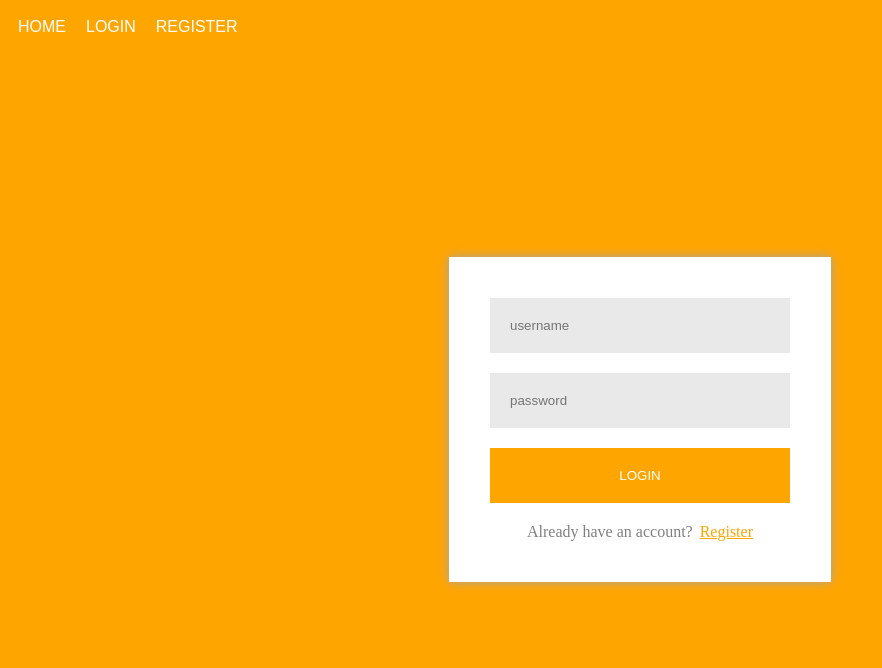
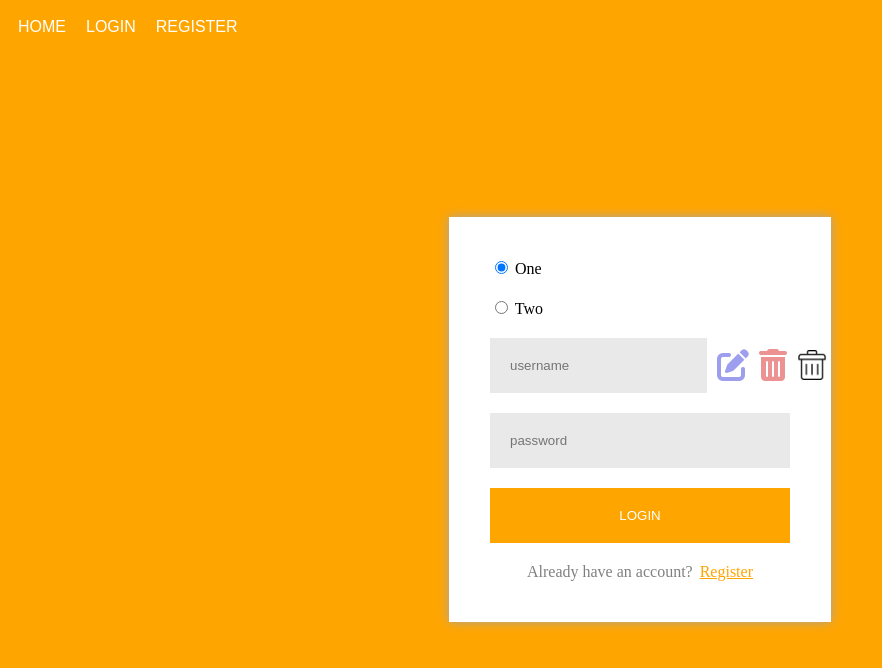
Before and after one commit to GregorHorvatH/js-junior-html, a plain HTML site: page src/index.html in a window 1280 px wide. Shown: the whole page, without its empty margins (0-882 px from the left). Drawn offline with Linux system fonts and the light colour scheme.

Commit message:
add hw 2

```diff
--- a/src/index.html
+++ b/src/index.html
@@ -6,6 +6,10 @@
     <meta name="viewport" content="width=device-width, initial-scale=1.0" />
     <title>Login Form</title>
     <link rel="stylesheet" href="styles.css" />
+    <link
+      rel="stylesheet"
+      href="https://cdnjs.cloudflare.com/ajax/libs/font-awesome/6.1.1/css/all.min.css"
+    />
   </head>
   <body>
     <header>
@@ -17,7 +21,28 @@
     <main>
       <button class="my-button">Push me</button>
       <form class="form">
-        <input class="input" type="text" placeholder="username" name="login" />
+        <label>
+          <input type="radio" name="myRadioGroup" value="one" checked />
+          <span>One</span>
+        </label>
+
+        <label>
+          <input type="radio" name="myRadioGroup" value="two" />
+          <span>Two</span>
+        </label>
+
+        <div class="input-wrapper">
+          <input
+            class="input"
+            type="text"
+            placeholder="username"
+            name="login"
+          />
+
+          <i class="fa-solid fa-pen-to-square blue"></i>
+          <i class="fa-solid fa-trash-can red"></i>
+          <img class="icon" src="./trash.png" alt="delete" />
+        </div>
         <input
           class="input"
           type="password"
--- a/src/index.js
+++ b/src/index.js
@@ -23,6 +23,7 @@ const form = document.querySelector('.form');
 function handleSubmit(e) {
   const login = e.target.elements.login.value;
   const password = e.target.elements.password.value;
+  const myRadioGroup = e.target.elements.myRadioGroup.value;
 
   e.preventDefault();
 
@@ -30,6 +31,7 @@ function handleSubmit(e) {
     console.log('submit form');
     console.log('login:', login);
     console.log('password:', password);
+    console.log('myRadioGroup:', myRadioGroup);
 
     myButton.classList.toggle('visible');
   } else {
--- a/src/styles.css
+++ b/src/styles.css
@@ -42,10 +42,18 @@ form {
   box-shadow: 0 0 10px rgb(166, 166, 166);
 }
 
+.input-wrapper {
+  display: flex;
+  column-gap: 10px;
+  align-items: center;
+  /* border: 1px solid red; */
+}
+
 input.input {
   padding: 20px;
   background-color: rgb(233, 233, 233);
   border: none;
+  flex: 1;
 }
 
 button {
@@ -88,3 +96,19 @@ button {
 .visible {
   display: block;
 }
+
+.icon {
+  cursor: pointer;
+  width: 30px;
+  height: 30px;
+}
+
+.blue {
+  color: rgb(158, 158, 238);
+  font-size: 32px;
+}
+
+.red {
+  color: rgb(236, 146, 146);
+  font-size: 32px;
+}
```
Also changed, not shown: src/trash.png (added).
